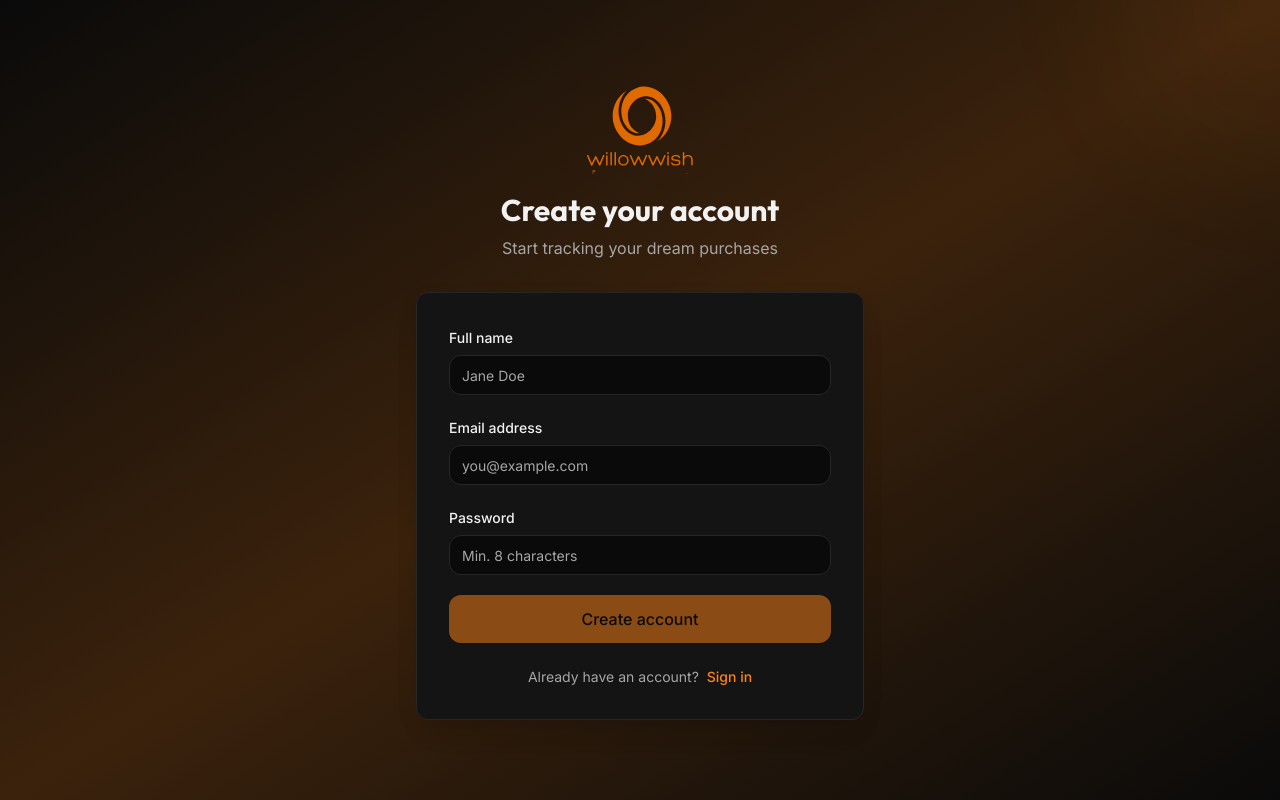
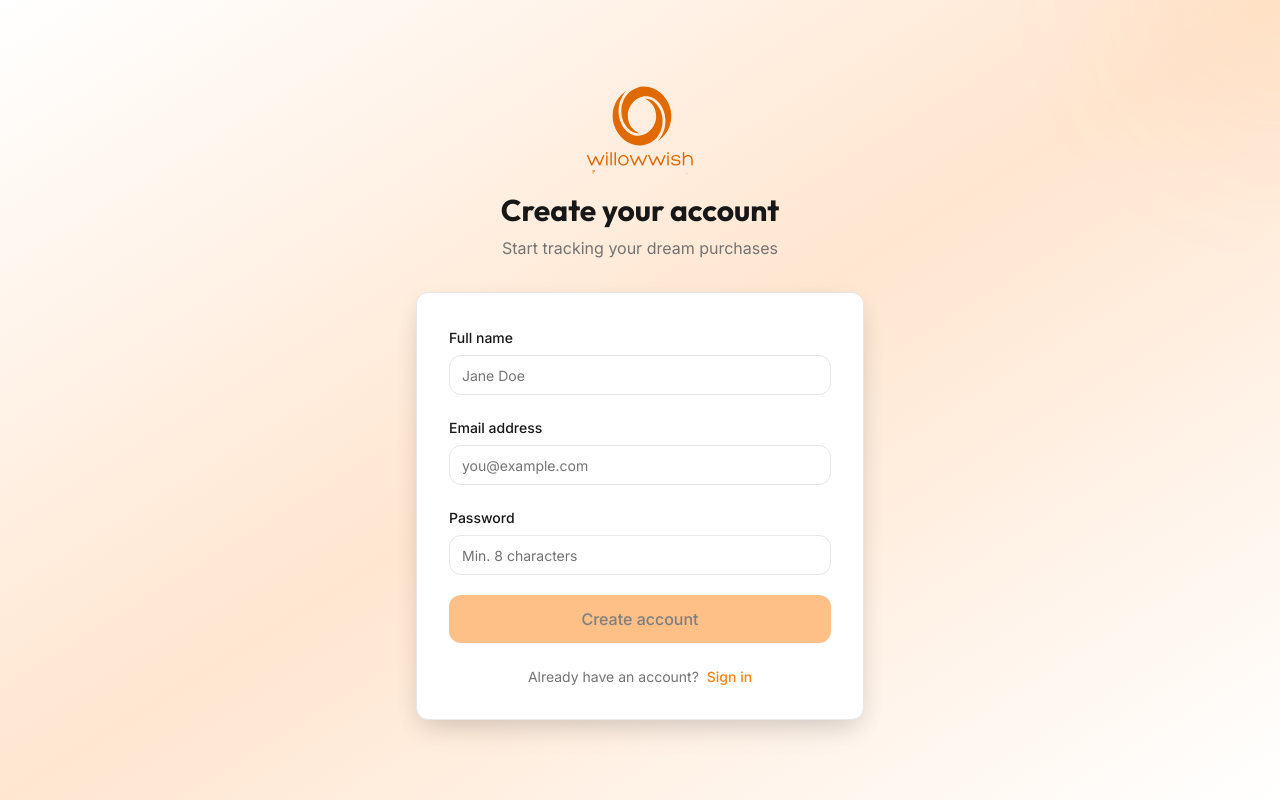
Before and after one commit to gowthamRaja127/willow-wish, an Angular app: page /auth/register in a window 1280 px wide. Built offline with nearby package versions, Linux system fonts and the light colour scheme.

Commit message:
fix: give light/dark themes distinct values, flatten default card shadow

```diff
--- a/src/styles.css
+++ b/src/styles.css
@@ -6,50 +6,50 @@
 
 @layer base {
   :root {
-    --background: 0 0% 4%;
-    --foreground: 0 0% 95%;
-    --card: 0 0% 8%;
-    --card-foreground: 0 0% 95%;
+    --background: 0 0% 100%;
+    --foreground: 0 0% 9%;
+    --card: 0 0% 100%;
+    --card-foreground: 0 0% 9%;
     --primary: 28 100% 54%;
     --primary-dark: 28 100% 44%;
     --primary-foreground: 0 0% 0%;
-    --secondary: 0 0% 15%;
-    --secondary-foreground: 0 0% 95%;
-    --muted: 0 0% 15%;
-    --muted-foreground: 0 0% 65%;
+    --secondary: 0 0% 96%;
+    --secondary-foreground: 0 0% 9%;
+    --muted: 0 0% 96%;
+    --muted-foreground: 0 0% 45%;
     --accent: 28 100% 54%;
     --accent-foreground: 0 0% 0%;
-    --border: 0 0% 15%;
-    --input: 0 0% 15%;
-    --price-drop: 142 70% 50%;
-    --price-drop-bg: 142 70% 10%;
+    --border: 0 0% 90%;
+    --input: 0 0% 90%;
+    --price-drop: 142 70% 35%;
+    --price-drop-bg: 142 70% 95%;
     --destructive: 0 84% 60%;
     --destructive-foreground: 0 0% 100%;
-    --sidebar: 0 0% 6%;
+    --sidebar: 0 0% 98%;
     --radius: 0.75rem;
   }
 
   .dark {
-    --background: 0 0% 4%;
-    --foreground: 0 0% 95%;
-    --card: 0 0% 8%;
-    --card-foreground: 0 0% 95%;
+    --background: 0 0% 7%;
+    --foreground: 0 0% 92%;
+    --card: 0 0% 10%;
+    --card-foreground: 0 0% 92%;
     --primary: 28 100% 54%;
     --primary-dark: 28 100% 44%;
     --primary-foreground: 0 0% 0%;
-    --secondary: 0 0% 15%;
-    --secondary-foreground: 0 0% 95%;
-    --muted: 0 0% 15%;
-    --muted-foreground: 0 0% 65%;
+    --secondary: 0 0% 14%;
+    --secondary-foreground: 0 0% 92%;
+    --muted: 0 0% 14%;
+    --muted-foreground: 0 0% 60%;
     --accent: 28 100% 54%;
     --accent-foreground: 0 0% 0%;
-    --border: 0 0% 15%;
-    --input: 0 0% 15%;
-    --price-drop: 142 70% 50%;
-    --price-drop-bg: 142 70% 10%;
+    --border: 0 0% 18%;
+    --input: 0 0% 18%;
+    --price-drop: 142 65% 50%;
+    --price-drop-bg: 142 70% 12%;
     --destructive: 0 84% 60%;
     --destructive-foreground: 0 0% 100%;
-    --sidebar: 0 0% 6%;
+    --sidebar: 0 0% 5%;
     --radius: 0.75rem;
   }
 
@@ -128,7 +128,7 @@
 
   /* Cards */
   .card {
-    @apply rounded-xl border bg-card text-card-foreground shadow-card;
+    @apply rounded-xl border bg-card text-card-foreground;
   }
 
   .card-hover {
```
